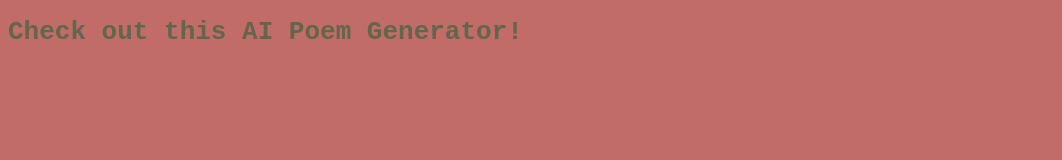
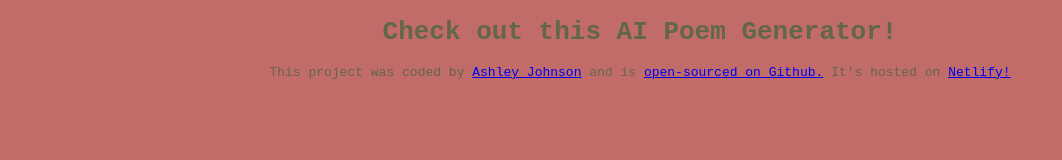
Before and after one commit to codebaee/AI-Poem-Generator, a plain HTML site: page index.html in a window 1280 px wide. Shown: the whole page, without its empty margins (0-1062 px from the left). Drawn offline with Linux system fonts and the light colour scheme.

Commit message:
added footer and some style in css

```diff
--- a/index.html
+++ b/index.html
@@ -8,6 +8,20 @@
   </head>
   <body>
     <h1>Check out this AI Poem Generator!</h1>
+    <footer>
+      This project was coded by
+      <a
+        href="https://www.shecodes.io/graduates/70756-ashley-johnson"
+        target="_blank"
+        >Ashley Johnson</a
+      >
+      and is
+      <a href="http://https://github.com/codebaee" target="_blank"
+        >open-sourced on Github.</a
+      >
+      It's hosted on
+      <a href="https://poemsforyou.netlify.app/" target="_blank">Netlify! </a>
+    </footer>
     <script src="./src/script.js"></script>
   </body>
 </html>
--- a/src/style.css
+++ b/src/style.css
@@ -2,4 +2,5 @@ body {
   background-color: #c16c68;
   color: #62664b;
   font-family: monospace;
+  text-align: center;
 }
```
